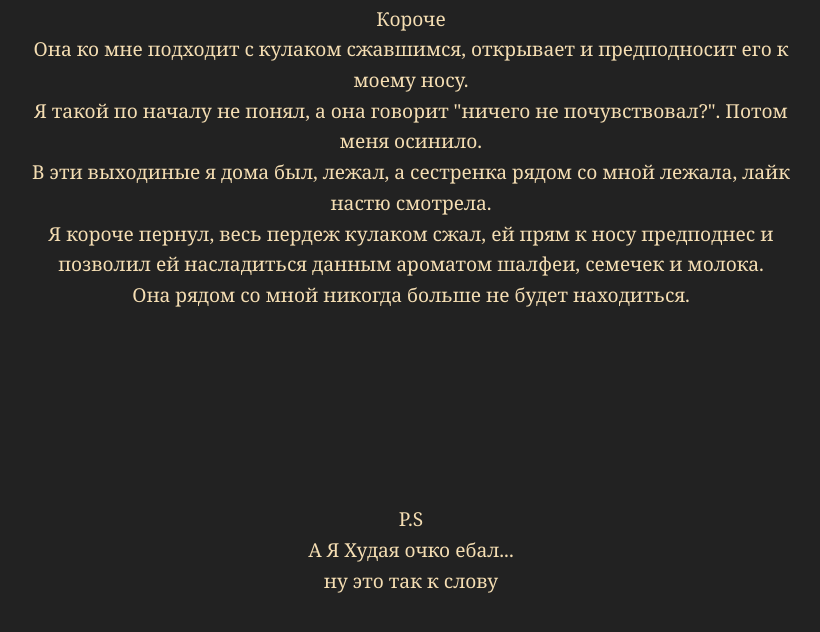
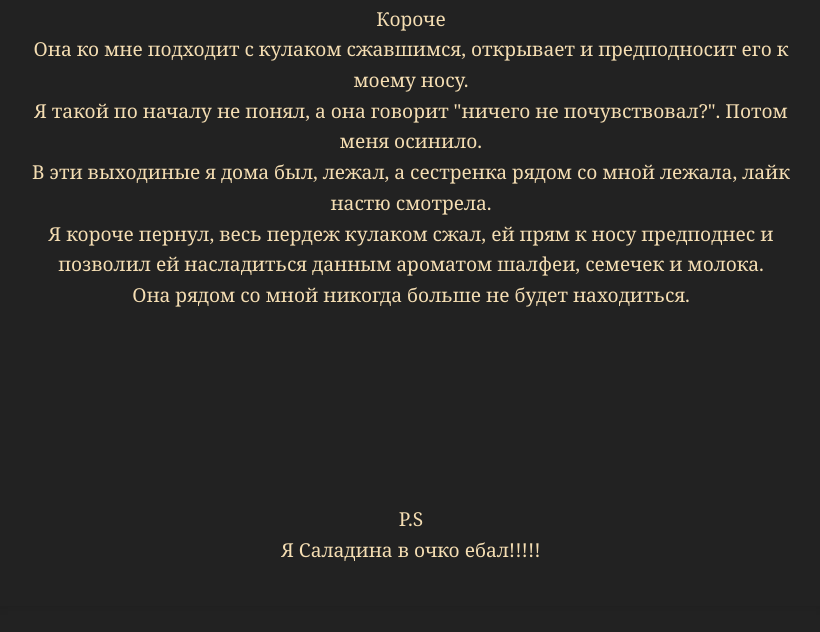
Before and after one commit to Askar564/Odil, a plain HTML site: page index.html in a window 1280 px wide. Shown: the part 528-1160 px from the top of the page, without its empty margins (229-1049 px from the left). Drawn offline with Linux system fonts and the light colour scheme.

Commit message:
gitsgkjnsk

```diff
--- a/index.html
+++ b/index.html
@@ -26,8 +26,7 @@
       <br>
       <p>
         P.S<br>
-        А Я Худая очко ебал...<br>
-        ну это так к слову
+       Я Саладина в очко ебал!!!!!
       </p>
     </div>
   </main>
```
